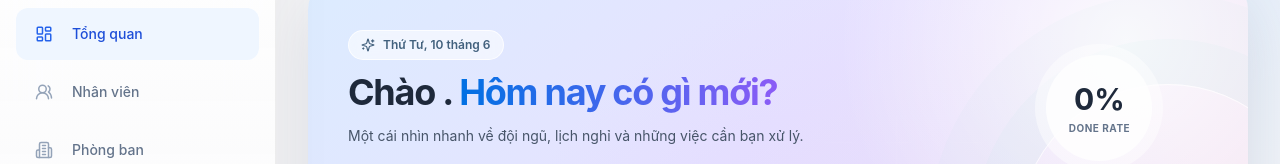
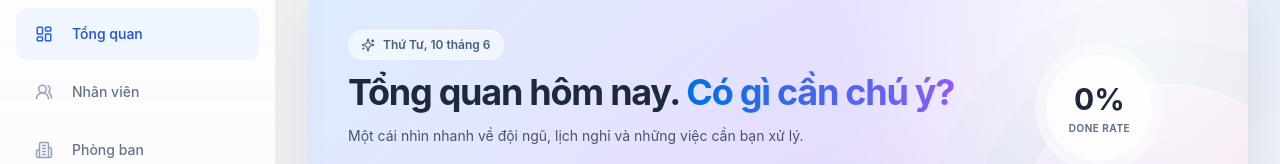
Before and after one commit to datnhox10198-creator/QLnhansu, a React (Vite) app in the folder frontend/: page / in a window 1280 px wide. Shown: the part 139-303 px from the top of the page. Built offline with nearby package versions, Linux system fonts and the light colour scheme; no server answers; sample sign-in values are in the browser's storage.

Commit message:
refine admin dashboard headline

```diff
--- a/frontend/src/pages/AdminDashboard.jsx
+++ b/frontend/src/pages/AdminDashboard.jsx
@@ -30,7 +30,7 @@ export default function AdminDashboard() {
         <div className="relative z-10 max-w-2xl">
           <div className="hero-kicker"><Sparkles size={14} /> {today}</div>
           <h2 className="mt-3 text-3xl font-bold tracking-[-0.035em] text-slate-800 sm:text-4xl">
-            Chào {user?.fullName?.split(' ').slice(-1)[0]}. <span className="hero-highlight">Hôm nay có gì mới?</span>
+            Tổng quan hôm nay. <span className="hero-highlight">Có gì cần chú ý?</span>
           </h2>
           <p className="mt-3 max-w-xl text-sm leading-6 text-slate-600">
             Một cái nhìn nhanh về đội ngũ, lịch nghỉ và những việc cần bạn xử lý.
```
